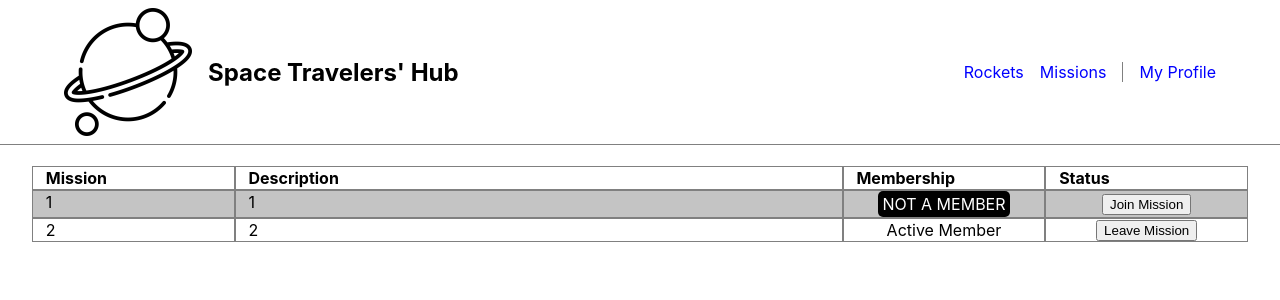
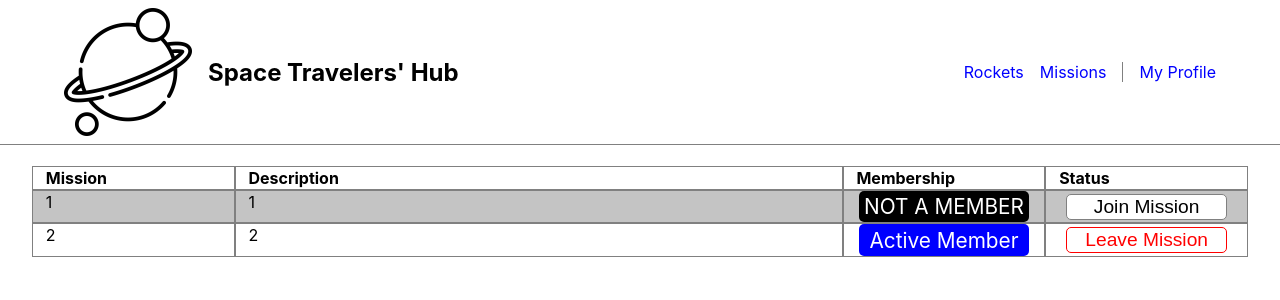
Before and after one commit to julzedz/space-travelers-hub, a React (Create React App) app: page /missions in a window 1280 px wide. Shown: the top 300 px of the page. Built offline with nearby package versions, Linux system fonts and the light colour scheme.

Commit message:
Style active-membership-stat and membership-stat, leave-mission and join-mission classes

```diff
--- a/src/styles/missions.css
+++ b/src/styles/missions.css
@@ -46,6 +46,9 @@ table {
   width: fit-content;
   padding: 0.2rem 0.3rem;
   color: #fff;
+  min-width: 80%;
+  text-align: center;
+  font-size: 1.3rem;
 }
 
 .column-data-body:nth-child(3),
@@ -55,3 +58,29 @@ table {
   justify-content: center;
   padding: 0;
 }
+
+.active-membership-stat {
+    background-color: blue;
+    border-radius: 5px;
+    width: fit-content;
+    padding: 0.2rem 0.3rem;
+    color: #fff;
+    min-width: 80%;
+    text-align: center;
+    font-size: 1.3rem;
+}
+
+.leave-misson,
+.join-misson {
+    background-color: #fff;
+    border: 1.5px solid grey;
+    border-radius: 5px;
+    max-height: 3em;
+    min-width: 80%;
+    font-size: 1.2rem;
+}
+
+.leave-misson {
+    border: 1.5px solid red;
+    color: red;
+}
```
